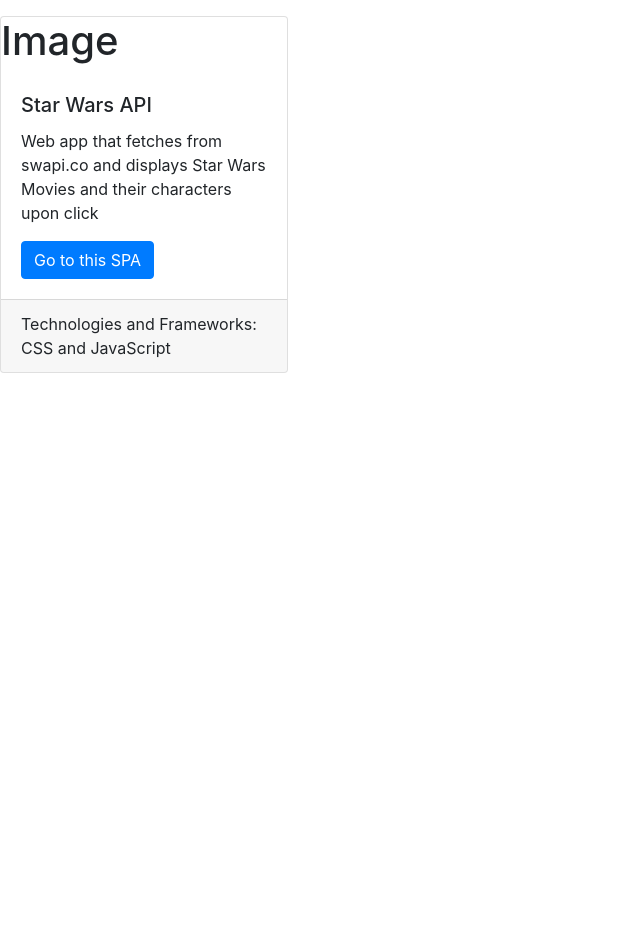
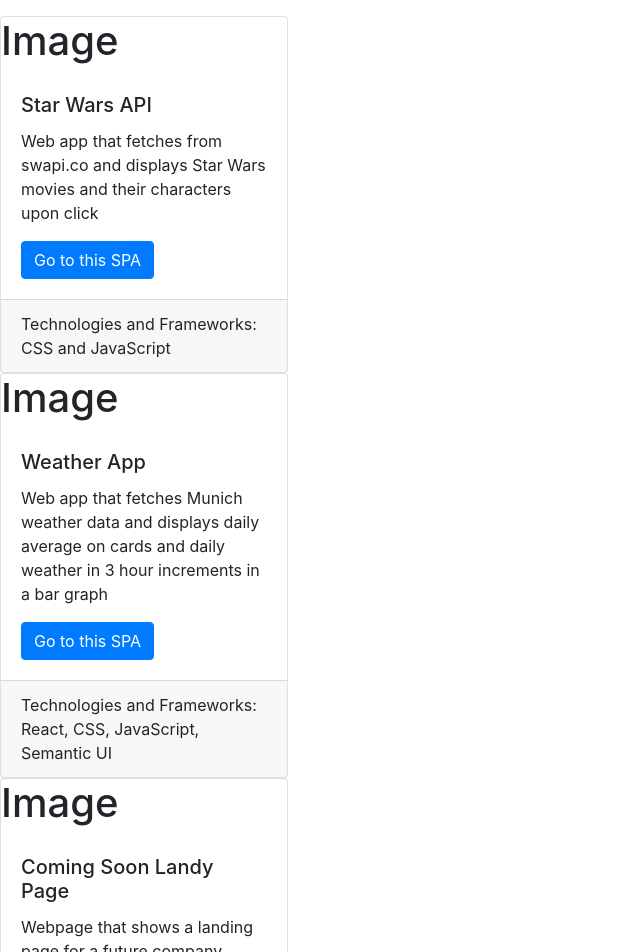
Before and after one commit to lchan217/mini-projects, a React (Create React App) app: page / in a window 1280 px wide. Shown: the part 80-1032 px from the top of the page, without its empty margins (0-640 px from the left). Before the commit the page ends 800 px from the top, so only its background shows below. Built offline with nearby package versions, Linux system fonts and the light colour scheme.

Commit message:
add 2 more projects to data

```diff
--- a/src/components/projects/ProjectData.js
+++ b/src/components/projects/ProjectData.js
@@ -2,9 +2,26 @@ const project1 = {
   image: "Image",
   title: "Star Wars API",
   text:
-    "Web app that fetches from swapi.co and displays Star Wars Movies and their characters upon click",
+    "Web app that fetches from swapi.co and displays Star Wars movies and their characters upon click",
   link: "Go to this SPA",
   footer: "Technologies and Frameworks: CSS and JavaScript"
 };
 
-export const ProjectData = [project1];
+const project2 = {
+  image: "Image",
+  title: "Weather App",
+  text:
+    "Web app that fetches Munich weather data and displays daily average on cards and daily weather in 3 hour increments in a bar graph",
+  link: "Go to this SPA",
+  footer: "Technologies and Frameworks: React, CSS, JavaScript, Semantic UI"
+};
+
+const fem1 = {
+  image: "Image",
+  title: "Coming Soon Landy Page",
+  text: "Webpage that shows a landing page for a future company",
+  link: "Go to this SPA",
+  footer: "Technologies and Frameworks: CSS and JavaScript"
+};
+
+export const ProjectData = [project1, project2, fem1];
```
